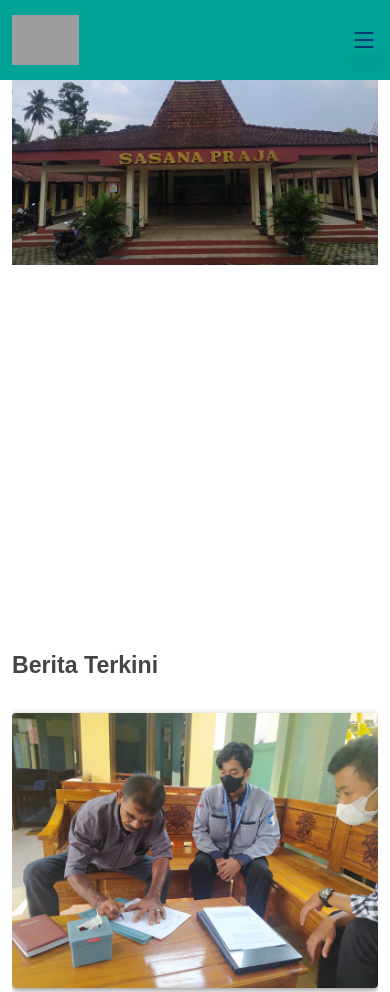
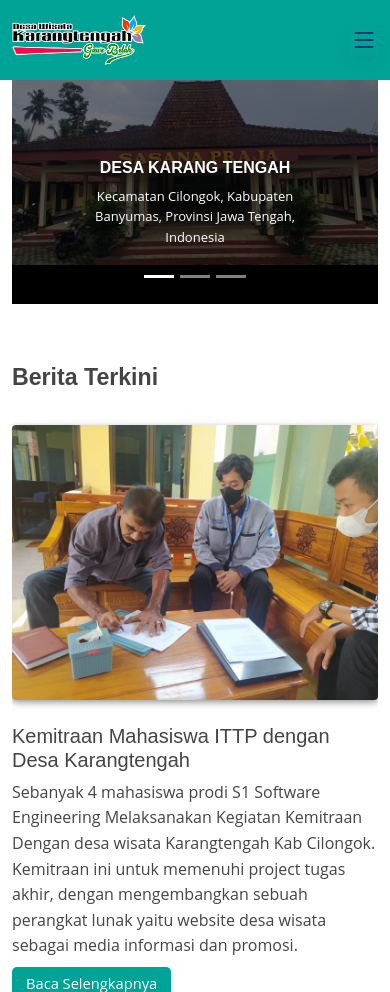
Before and after one commit to hudaputrasantosa/website-desawisata-karangtengah, a PHP site: page / in a window 390 px wide. Shown: the top 992 px of the page. Run offline with PHP 8.4, Linux system fonts and the light colour scheme; grey boxes are pictures that could not be loaded.

Commit message:
update layout

```diff
--- a/public/css/carousel.css
+++ b/public/css/carousel.css
@@ -22,10 +22,10 @@
 /* Declare heights because of positioning of img element */
 .carousel-item {
   height: 32rem;
-  width: 100%;
+  background-color: #000;
   margin-left: auto;
   margin-right: auto;
-
+  position: relative;
 }
 
 .carousel-item>img {
@@ -33,10 +33,23 @@
   top: 0;
   left: 0;
   /* min-width: 100%; */
-  height: 100%;
-  width: 100%;
+  height: auto;
+  max-width: 100%;
   margin: auto;
   border-radius: 12px;
+}
+
+.overlay-image {
+  position: absolute;
+  top: 0;
+  left: 0;
+  bottom: 0;
+  right: 0;
+  background-position: center;
+  background-size: cover;
+  opacity: 0.5;
+  max-width: 100%;
+  height: auto;
 }
 
 
@@ -66,7 +79,7 @@
 ------------------------- */
 
 .featurette-divider {
-  margin: 5rem 0;
+  /* margin: 5rem 0; */
   /* Space out the Bootstrap <hr> more */
 }
 
@@ -99,6 +112,28 @@
 @media (min-width: 62em) {
   .featurette-heading {
     margin-top: 7rem;
-    min-height: auto;
+    /* min-height: auto; */
   }
 }
+
+@media only screen and (max-width: 600px) {
+  .carousel-item {
+    padding-top: 5em;
+    height: 14em;
+    background-color: #000;
+    position: relative;
+    object-fit: contain;
+  }
+
+  .carousel-caption>p {
+    bottom: 3rem;
+    font-size: small;
+    /* z-index: 10; */
+  }
+
+  .carousel-caption>h1 {
+    font-size: medium;
+    font-weight: 700;
+    /* z-index: 10; */
+  }
+}
--- a/public/css/style.css
+++ b/public/css/style.css
@@ -2294,7 +2294,7 @@ section {
 } */
 
 .footer .footer-top .footer-info .logo img {
-  max-height: 40px;
+  max-height: 50px;
   margin-right: 6px;
 }
 
@@ -2407,6 +2407,17 @@ section {
   background-color: #018075;
 }
 
+.btn-luar {
+  background-color: #012970;
+  padding: 5px 14px 5px 14px;
+  /* padding-left: 10px;
+  padding-right: 10px; */
+  border-radius: 5px;
+  border: 1pxv#01a396;
+  color: #01a396;
+  font-size: 11pt;
+}
+
 /* .fixed-top {
   background-color: #fff !important;
 } */
```
Also changed, not shown: app/Views/Errors/404.php (added, +16 -0 lines), app/Views/produk-desa.php (indentation only), public/assets/img/desa-karangtengah-2.png (added), public/assets/img/desa-karangtengah-3.png (added), public/assets/img/wisata/wisata-1.jpg (added), public/assets/img/wisata/wisata-2.jpg (added).
